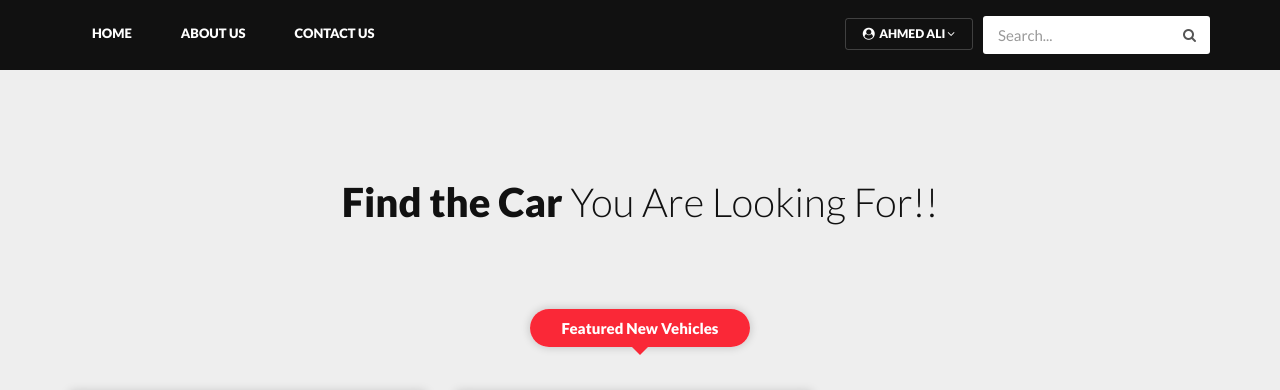
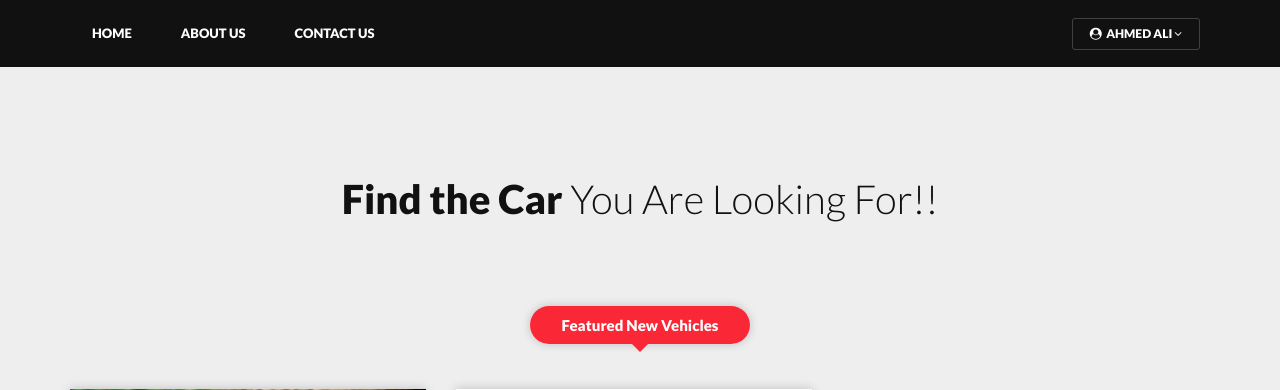
Before and after one commit to AhmedQureshi131/Mytest, a PHP site: page / in a window 1280 px wide. Shown: the top 390 px of the page. Run offline with PHP 8.4, Linux system fonts and the light colour scheme; a user stored in the database is signed in; data comes from the database, SQL or seed files in the repository.

Commit message:
Updated Version

```diff
--- a/includes/header.php
+++ b/includes/header.php
@@ -56,8 +56,6 @@ foreach($results as $result)
         <div class="header_search">
           <div id="search_toggle"><i class="fa fa-search" aria-hidden="true"></i></div>
           <form action="#" method="get" id="header-search-form">
-            <input type="text" placeholder="Search..." class="form-control">
-            <button type="submit"><i class="fa fa-search" aria-hidden="true"></i></button>
           </form>
         </div>
       </div>
--- a/vehical-details.php
+++ b/vehical-details.php
@@ -318,7 +318,7 @@ $_SESSION['brndid']=$result->bid;
         </div>
         <div class="sidebar_widget">
           <div class="widget_heading">
-            <h5><i class="fa fa-envelope" aria-hidden="true"></i>Book Now</h5>
+            <h5><i class="fa fa-envelope" aria-hidden="true"></i>Hurry Up!! Book Now</h5>
           </div>
           <form method="post">
             <div class="form-group">
```
